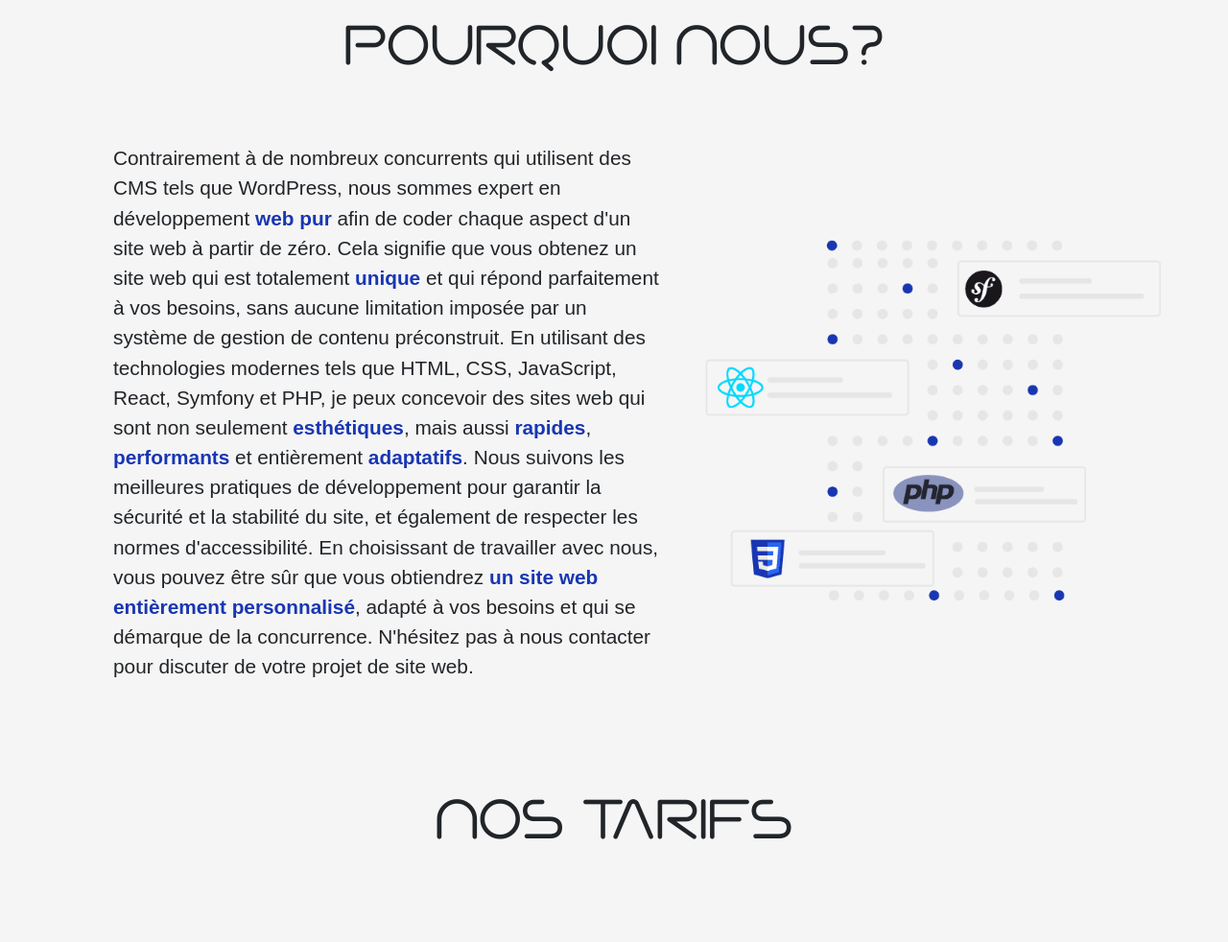
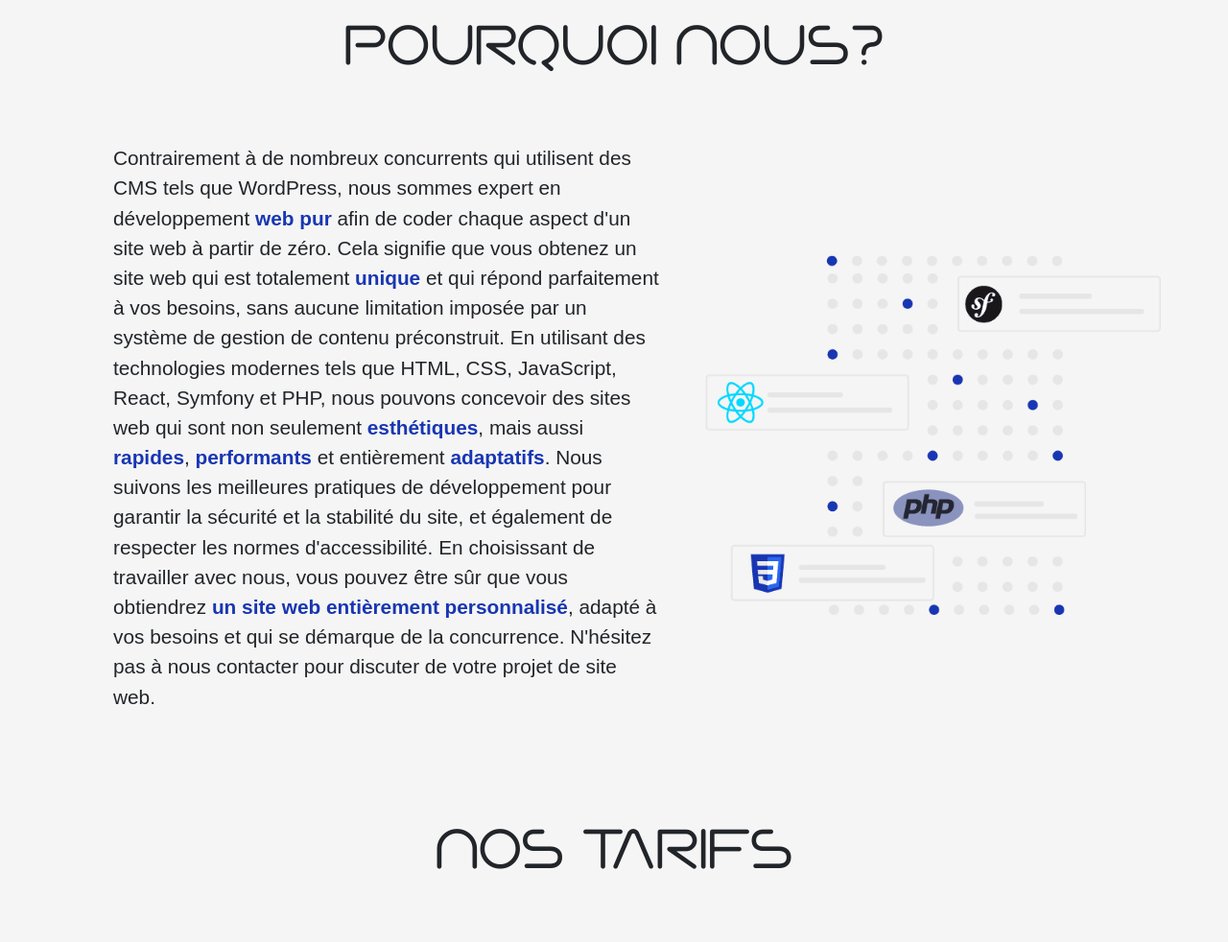
Before and after one commit to Helmi74130/website, a PHP site: page / in a window 1280 px wide. Shown: the part 2788-3770 px from the top of the page at 96% size. Run offline with PHP 8.4, Linux system fonts and the light colour scheme.

Commit message:
change phrase erreur

```diff
--- a/index.php
+++ b/index.php
@@ -187,7 +187,7 @@
           <div class="col-12 col-xl-7 p-3 p-sm-0 p-xl-5 mt-4 mt-xl-0">
             <p class=" text-us-choice lh-3 text-center text-xl-start">
               Contrairement à de nombreux concurrents qui utilisent des CMS tels que WordPress, nous sommes expert en développement <strong>web pur</strong> afin de coder chaque aspect d'un site web à partir de zéro. Cela signifie que vous obtenez un site web qui est totalement <strong>unique</strong> et qui répond parfaitement à vos besoins, sans aucune limitation imposée par un système de gestion de contenu préconstruit.
-              En utilisant des technologies modernes tels que HTML, CSS, JavaScript, React, Symfony et PHP, je peux concevoir des sites web qui sont non seulement <strong>esthétiques</strong>, mais aussi <strong>rapides</strong>, <strong>performants</strong> et entièrement <strong>adaptatifs</strong>. Nous suivons les meilleures pratiques de développement pour garantir la sécurité et la stabilité du site, et également de respecter les normes d'accessibilité.
+              En utilisant des technologies modernes tels que HTML, CSS, JavaScript, React, Symfony et PHP, nous pouvons concevoir des sites web qui sont non seulement <strong>esthétiques</strong>, mais aussi <strong>rapides</strong>, <strong>performants</strong> et entièrement <strong>adaptatifs</strong>. Nous suivons les meilleures pratiques de développement pour garantir la sécurité et la stabilité du site, et également de respecter les normes d'accessibilité.
               En choisissant de travailler avec nous, vous pouvez être sûr que vous obtiendrez <strong>un site web entièrement personnalisé</strong>, adapté à vos besoins et qui se démarque de la concurrence. N'hésitez pas à nous contacter pour discuter de votre projet de site web.
             </p>
           </div>
```
